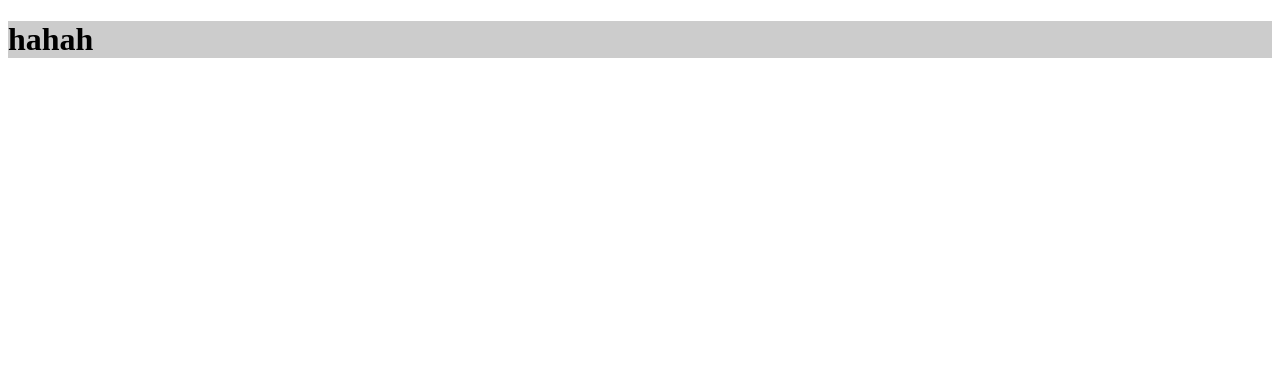
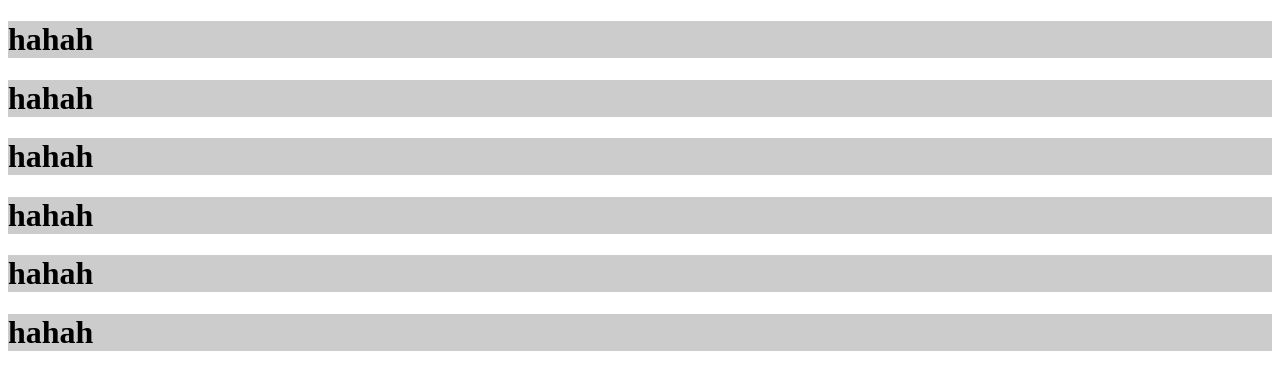
Before and after one commit to qf-l/1814l, a plain HTML site: page index.html in a window 1280 px wide. Drawn offline with Linux system fonts and the light colour scheme.

Commit message:
修改index

```diff
--- a/index.html
+++ b/index.html
@@ -9,6 +9,11 @@
 </head>
 <body>
     <h1>hahah</h1>
+    <h1>hahah</h1>
+    <h1>hahah</h1>
+    <h1>hahah</h1>
+    <h1>hahah</h1>
+    <h1>hahah</h1>
     <script src="js/a.js"></script>
 </body>
 </html>
```
